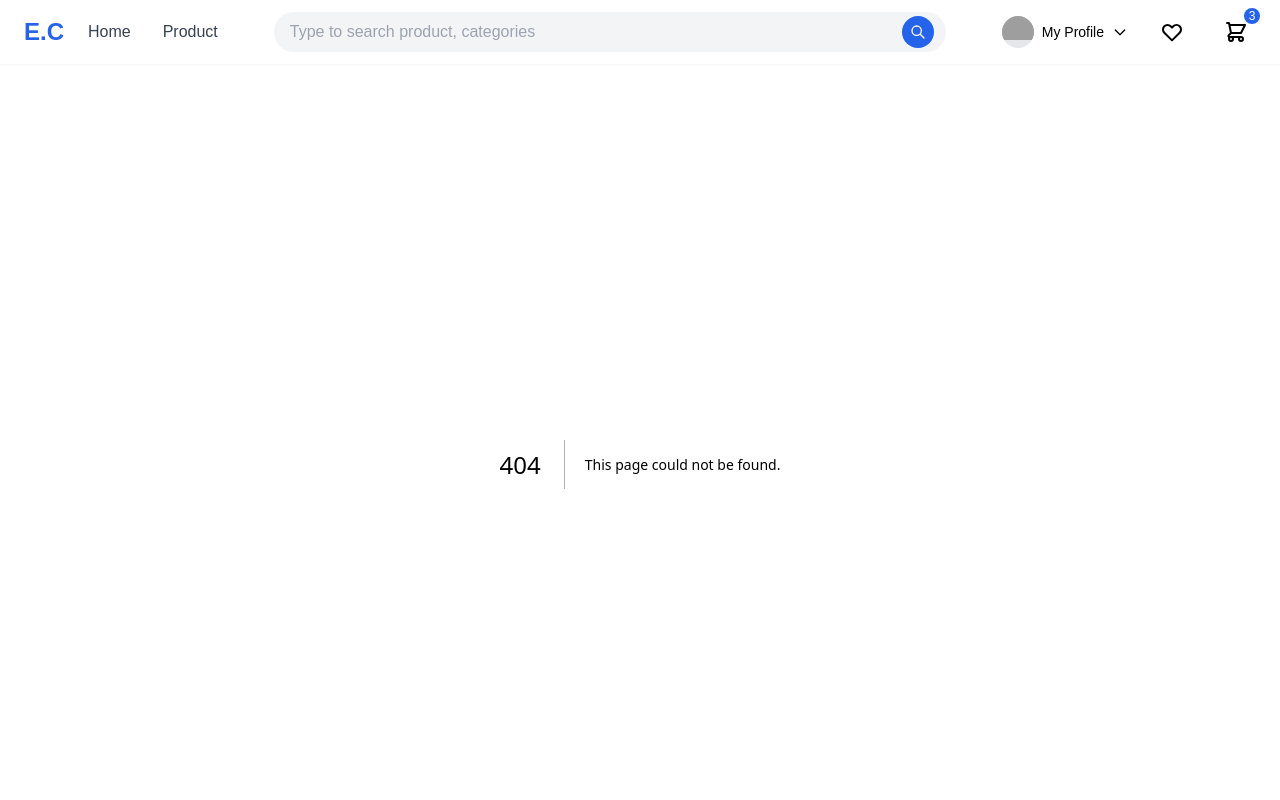
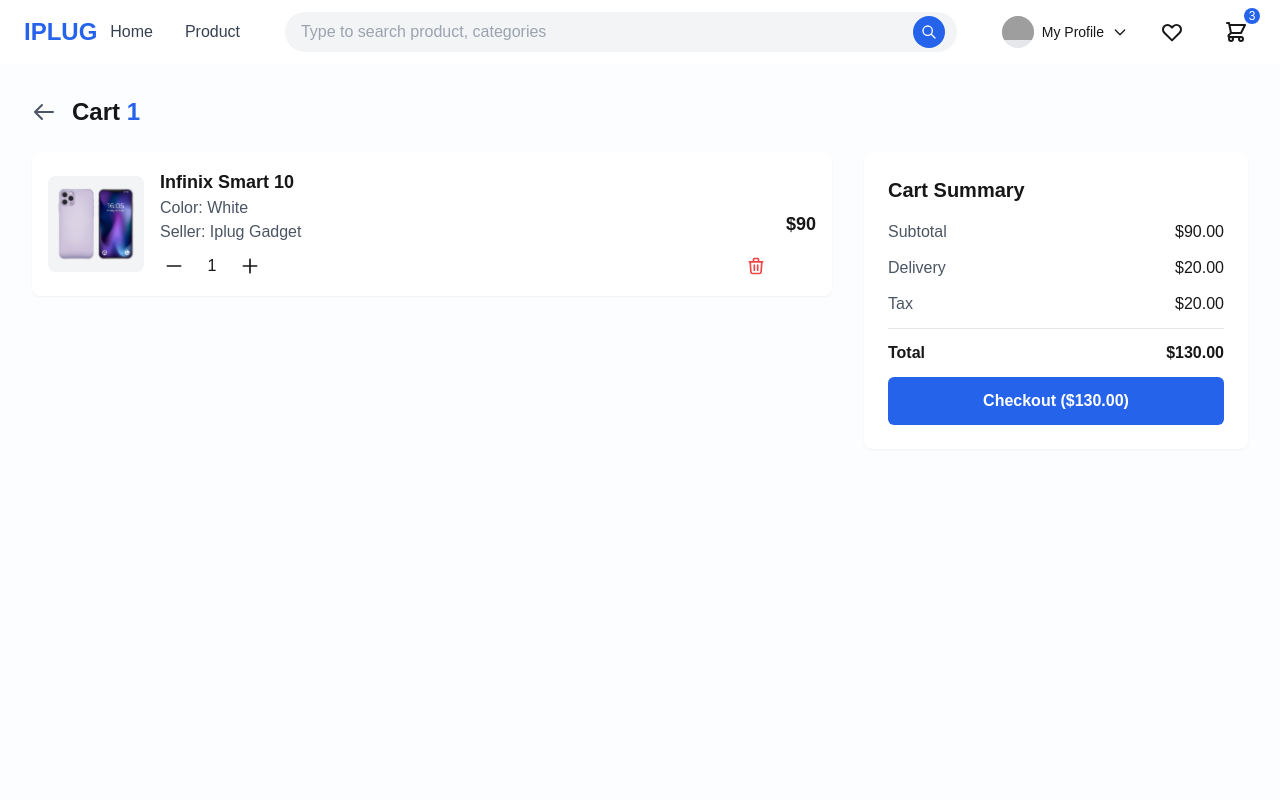
Before and after one commit to Abukstech/iplug-app, a Next.js app: page /cart in a window 1280 px wide. Before the commit this address had no page. Shown: the top 800 px of the page. Built offline with nearby package versions, Linux system fonts and the light colour scheme; grey boxes are pictures that could not be loaded.

Commit message:
fix the cart s reen

```diff
--- /dev/null
+++ b/src/app/cart/page.tsx
@@ -0,0 +1,146 @@
+'use client';
+
+import { useState } from 'react';
+import Image from 'next/image';
+import Link from 'next/link';
+
+interface CartItem {
+  id: string;
+  name: string;
+  price: number;
+  color: string;
+  seller: string;
+  image: string;
+  quantity: number;
+}
+
+export default function Cart() {
+  const [cartItems, setCartItems] = useState<CartItem[]>([
+    {
+      id: '1',
+      name: 'Infinix Smart 10',
+      price: 90,
+      color: 'White',
+      seller: 'Iplug Gadget',
+      image: '/image 3 (1).svg',
+      quantity: 1,
+    },
+    // Add more mock items as needed
+  ]);
+
+  const updateQuantity = (id: string, newQuantity: number) => {
+    if (newQuantity < 1) return;
+    setCartItems(items =>
+      items.map(item =>
+        item.id === id ? { ...item, quantity: newQuantity } : item
+      )
+    );
+  };
+
+  const removeItem = (id: string) => {
+    setCartItems(items => items.filter(item => item.id !== id));
+  };
+
+  const subtotal = cartItems.reduce((sum, item) => sum + item.price * item.quantity, 0);
+  const delivery = 20;
+  const tax = 20;
+  const total = subtotal + delivery + tax;
+
+  return (
+    <div className="min-h-screen bg-[#FCFDFF] py-8">
+      <div className="max-w-7xl mx-auto px-4 sm:px-6 lg:px-8">
+        <div className="flex items-center mb-6">
+          <Link href="/" className="text-gray-600 hover:text-gray-900">
+            <svg className="w-6 h-6" fill="none" stroke="currentColor" viewBox="0 0 24 24">
+              <path strokeLinecap="round" strokeLinejoin="round" strokeWidth={2} d="M10 19l-7-7m0 0l7-7m-7 7h18" />
+            </svg>
+          </Link>
+          <h1 className="ml-4 text-2xl font-bold">Cart <span className="text-blue-600">{cartItems.length}</span></h1>
+        </div>
+
+        <div className="grid grid-cols-1 lg:grid-cols-3 gap-8">
+          <div className="lg:col-span-2 space-y-4">
+            {cartItems.map(item => (
+              <div key={item.id} className="bg-white rounded-lg p-4 shadow-sm">
+                <div className="flex items-center space-x-4">
+                  <div className="relative w-24 h-24 bg-gray-100 rounded-lg overflow-hidden">
+                    <Image
+                      src={item.image}
+                      alt={item.name}
+                      fill
+                      className="object-contain"
+                    />
+                  </div>
+                  <div className="flex-1">
+                    <h3 className="text-lg font-semibold">{item.name}</h3>
+                    <p className="text-gray-600">Color: {item.color}</p>
+                    <p className="text-gray-600">Seller: {item.seller}</p>
+                    <div className="mt-2 flex items-center justify-between">
+                      <div className="flex items-center space-x-2">
+                        <button
+                          onClick={() => updateQuantity(item.id, item.quantity - 1)}
+                          className="p-1 rounded-full hover:bg-gray-100"
+                        >
+                          <svg className="w-5 h-5" fill="none" stroke="currentColor" viewBox="0 0 24 24">
+                            <path strokeLinecap="round" strokeLinejoin="round" strokeWidth={2} d="M20 12H4" />
+                          </svg>
+                        </button>
+                        <span className="w-8 text-center">{item.quantity}</span>
+                        <button
+                          onClick={() => updateQuantity(item.id, item.quantity + 1)}
+                          className="p-1 rounded-full hover:bg-gray-100"
+                        >
+                          <svg className="w-5 h-5" fill="none" stroke="currentColor" viewBox="0 0 24 24">
+                            <path strokeLinecap="round" strokeLinejoin="round" strokeWidth={2} d="M12 4v16m8-8H4" />
+                          </svg>
+                        </button>
+                      </div>
+                      <button
+                        onClick={() => removeItem(item.id)}
+                        className="p-1 rounded-full text-red-500 hover:bg-red-50"
+                      >
+                        <svg className="w-5 h-5" fill="none" stroke="currentColor" viewBox="0 0 24 24">
+                          <path strokeLinecap="round" strokeLinejoin="round" strokeWidth={2} d="M19 7l-.867 12.142A2 2 0 0116.138 21H7.862a2 2 0 01-1.995-1.858L5 7m5 4v6m4-6v6m1-10V4a1 1 0 00-1-1h-4a1 1 0 00-1 1v3M4 7h16" />
+                        </svg>
+                      </button>
+                    </div>
+                  </div>
+                  <div className="text-lg font-bold">${item.price}</div>
+                </div>
+              </div>
+            ))}
+          </div>
+
+          <div className="lg:col-span-1">
+            <div className="bg-white rounded-lg p-6 shadow-sm">
+              <h2 className="text-xl font-bold mb-4">Cart Summary</h2>
+              <div className="space-y-3">
+                <div className="flex justify-between">
+                  <span className="text-gray-600">Subtotal</span>
+                  <span>${subtotal.toFixed(2)}</span>
+                </div>
+                <div className="flex justify-between">
+                  <span className="text-gray-600">Delivery</span>
+                  <span>${delivery.toFixed(2)}</span>
+                </div>
+                <div className="flex justify-between">
+                  <span className="text-gray-600">Tax</span>
+                  <span>${tax.toFixed(2)}</span>
+                </div>
+                <div className="border-t pt-3">
+                  <div className="flex justify-between font-bold">
+                    <span>Total</span>
+                    <span>${total.toFixed(2)}</span>
+                  </div>
+                </div>
+                <button className="w-full bg-blue-600 text-white py-3 rounded-md font-semibold hover:bg-blue-700 transition mt-4">
+                  Checkout (${total.toFixed(2)})
+                </button>
+              </div>
+            </div>
+          </div>
+        </div>
+      </div>
+    </div>
+  );
+}
--- a/src/app/components/Footer.tsx
+++ b/src/app/components/Footer.tsx
@@ -2,7 +2,7 @@
 
 export default function Footer() {
   return (
-    <footer className="bg-white mt-12 border-t">
+    <footer className="bg-[#ECF4FF] mt-12 border-t">
       <div className="max-w-8xl mx-auto px-4 sm:px-6 lg:px-6 py-12">
         <div className="grid grid-cols-1 md:grid-cols-4 gap-8">
           {/* Company Info */}
--- a/src/app/components/Navbar.tsx
+++ b/src/app/components/Navbar.tsx
@@ -13,7 +13,7 @@
         <div className="flex justify-between items-center h-16">
           {/* Logo */}
           <Link href="/" className="flex-shrink-0 flex items-center">
-            <span className="text-2xl font-bold text-blue-600">E.C</span>
+            <span className="text-2xl font-bold text-blue-600">IPLUG</span>
           </Link>
 
           {/* Navigation Links */}
@@ -79,12 +79,12 @@
             </button>
 
             {/* Cart */}
-            <button className="relative p-2 hover:text-blue-600">
+            <Link href="/cart" className="relative p-2 hover:text-blue-600">
               <svg className="w-6 h-6" fill="none" stroke="currentColor" viewBox="0 0 24 24">
                 <path strokeLinecap="round" strokeLinejoin="round" strokeWidth={2} d="M3 3h2l.4 2M7 13h10l4-8H5.4M7 13L5.4 5M7 13l-2.293 2.293c-.63.63-.184 1.707.707 1.707H17m0 0a2 2 0 100 4 2 2 0 000-4zm-8 2a2 2 0 11-4 0 2 2 0 014 0z" />
               </svg>
               <span className="absolute -top-1 -right-1 bg-blue-600 text-white text-xs rounded-full w-4 h-4 flex items-center justify-center">3</span>
-            </button>
+            </Link>
           </div>
         </div>
       </div>
--- a/src/app/products/page.tsx
+++ b/src/app/products/page.tsx
@@ -14,6 +14,7 @@
   price: number;
   rating: number;
   image: string;
+  category: string;
   brand: string;
 }
 
@@ -29,6 +30,7 @@
       price: 90,
       rating: 4.5,
       image: iphone,
+    category:"phones",
       brand: 'Infinix'
     },
 
@@ -39,6 +41,7 @@
         price: 90,
         rating: 4.5,
         image: iphone,
+        category:"phones",
         brand: "Infinix"
       },
 
@@ -50,6 +53,7 @@
         price: 90,
         rating: 4.5,
         image: iphone,
+        category:"phones",
         brand: "Infinix"
       },
 
@@ -60,6 +64,7 @@
         price: 90,
         rating: 4.5,
         image: iphone,
+        category:"phones",
         brand:"Tecno"
       },
 
@@ -72,6 +77,7 @@
         price: 90,
         rating: 4.5,
         image: iphone,
+        category:"phones",
             brand:"Infinix"
       },
 
@@ -83,6 +89,7 @@
         price: 90,
         rating: 4.5,
         image: iphone,
+        category:"phones",
         brand:"itel"
       },
     // Add more products as needed
@@ -121,10 +128,10 @@
 
   return (
     <div className="min-h-screen bg-[#FCFDFF]">
-      <div className="max-w-7xl mx-auto px-4 sm:px-6 lg:px-8 py-8">
+      <div className="max-w-7xl mx-auto px-4 sm:px-6 lg:px-8 py-4">
         <div className="flex gap-8">
           {/* Categories Sidebar */}
-          <div className="w-64 flex-shrink-0  bg-white border rounded-md h-fit p-7">
+          <div className="w-64 flex-shrink-0 bg-white border rounded-lg h-fit p-7">
             <h2 className="text-xl font-semibold mb-4">Categories</h2>
             <div className="space-y-2">
               {categories.map((category, index) => (
```
